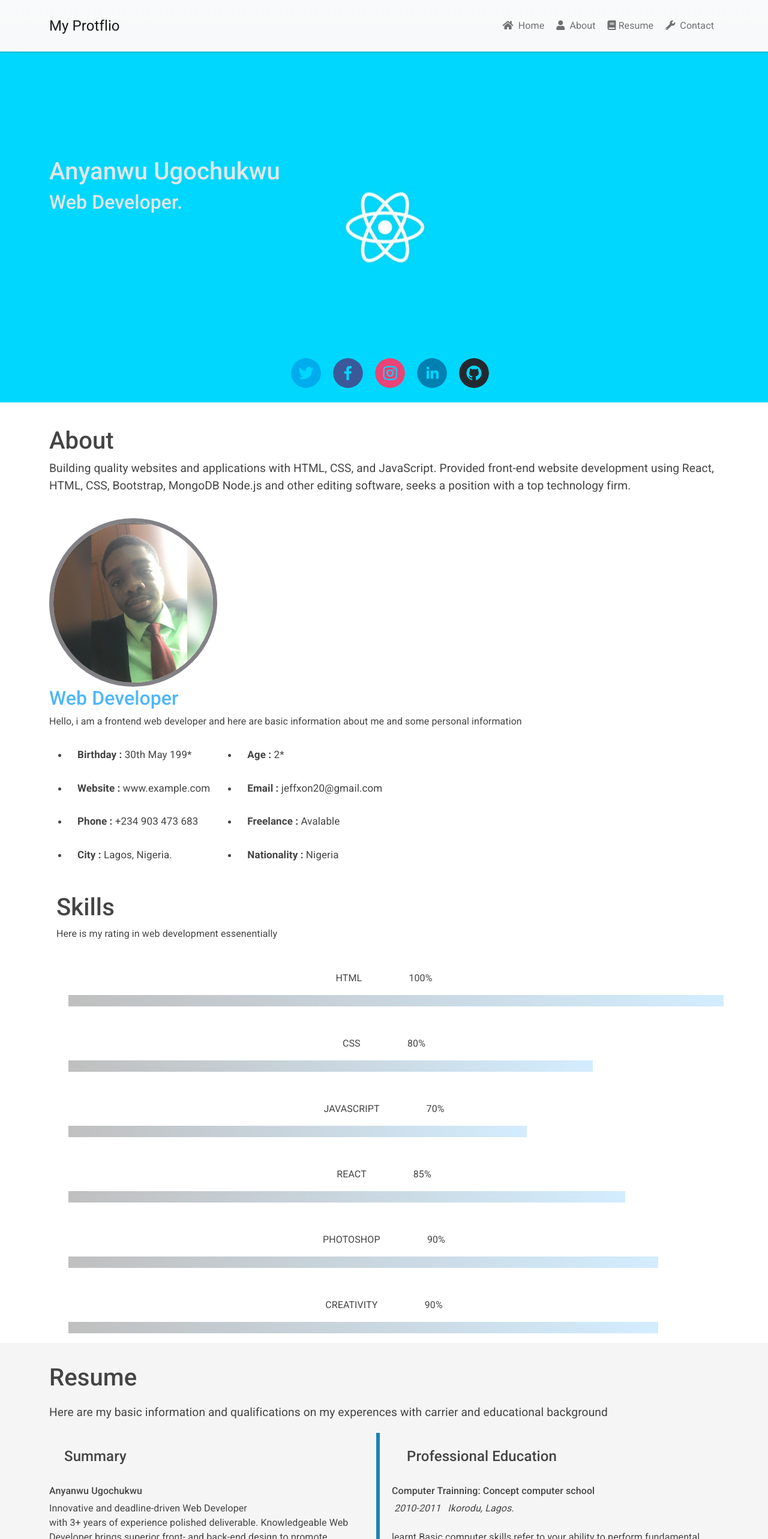
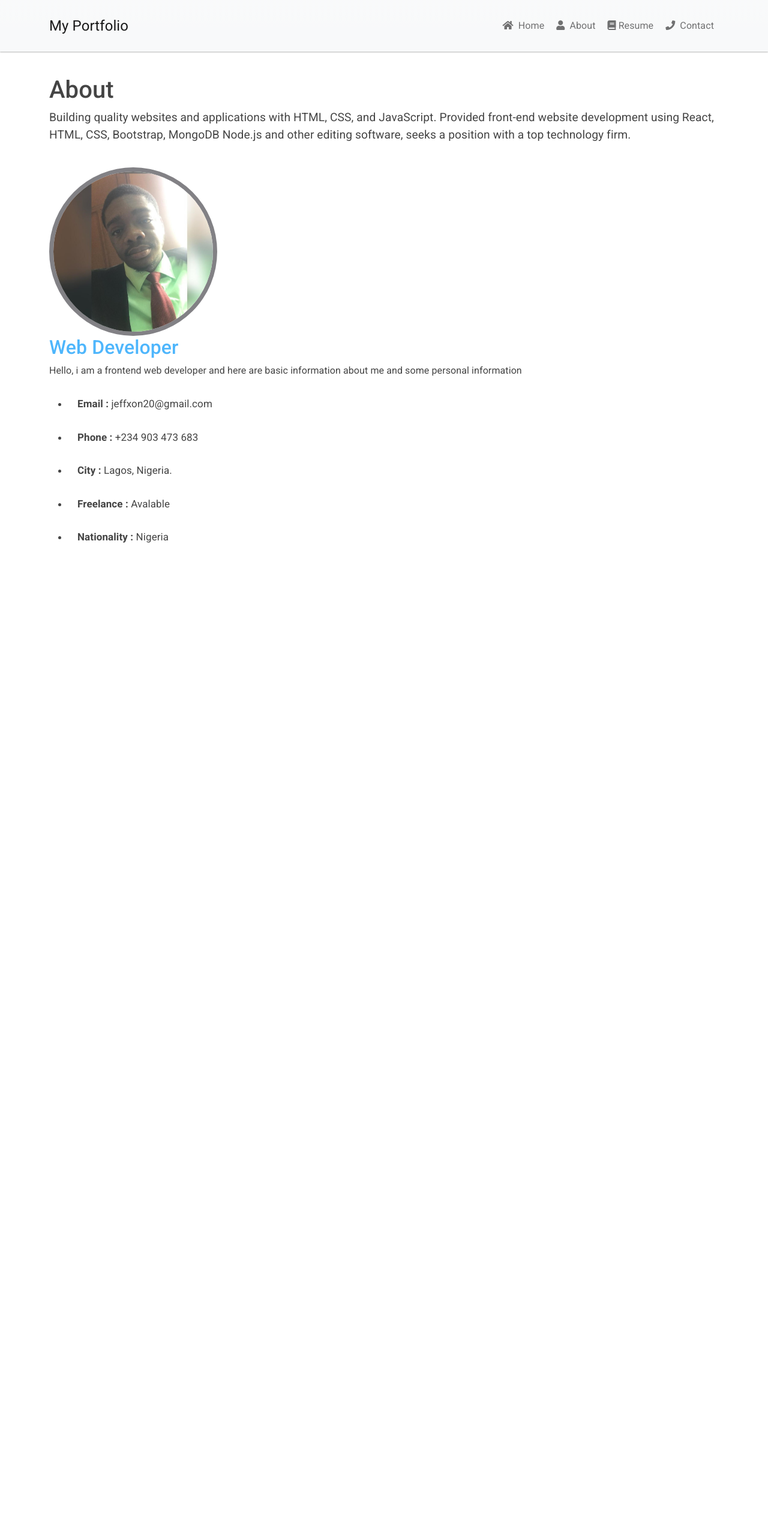
Before and after one commit to jeffxson/portfolio, a React (Create React App) app: page /about in a window 1280 px wide. Shown: the top 2566 px of the page at 60% size. After the commit the page ends 940 px from the top, so only its background shows below. Built offline with nearby package versions, Linux system fonts and the light colour scheme.

Commit message:
first commit

```diff
--- a/package.json
+++ b/package.json
@@ -12,6 +12,8 @@
     "react": "^17.0.2",
     "react-bootstrap": "^2.0.0-beta.6",
     "react-dom": "^17.0.2",
+    "react-router-bootstrap": "^0.25.0",
+    "react-router-dom": "^5.2.1",
     "react-scripts": "^4.0.3",
     "react-social-icons": "^5.6.1",
     "web-vitals": "^1.1.1"
--- a/src/App.js
+++ b/src/App.js
@@ -1,24 +1,25 @@
 import React from 'react'
+import { BrowserRouter as Router, Route } from 'react-router-dom'
 import Homescreen from './profolio/Homescreen'
 import AboutScreen from './profolio/AboutScreen'
 import Resume from './profolio/Resume'
+import ContactUs from './profolio/ContactUs'
 import Header from './profolio/container/Header'
 
 
 
 const App = () => {
   return (
-    <>
+    <Router>
      <Header />
     <main className='py'>
-     < Homescreen />
-     < AboutScreen />
-     < Resume />
-
+     <Route path= '/' component= {Homescreen} exact />
+     <Route path= '/about' component= {AboutScreen} exact />
+     <Route path= '/resume' component= {Resume} exact />
+     <Route path= '/contact' component= {ContactUs} exact />
 
     </main>
-
-  </>
+  </Router>
   )
 }
 
--- a/src/index.css
+++ b/src/index.css
@@ -19,7 +19,7 @@ i {
   background-repeat: no-repeat;
   background-size: cover;
   padding-top: 22vh;
-  padding-bottom: 1vh;
+  padding-bottom: 3.4vh;
 }
 .her1 h1 {
   color: rgb(230, 230, 230);
@@ -56,6 +56,14 @@ i {
 a:hover {
   color: teal;
 }
+.box1 {
+  flex: 1;
+  min-width: 24vh;
+}
+.box2 {
+  flex: 1;
+  min-width: 24vh;
+}
 
 .svg {
   border-radius: 50%;
@@ -71,6 +79,9 @@ a:hover {
 .container1 {
   margin: 0px;
   min-width: 30vh;
+}
+.mainer {
+  overflow: hidden;
 }
 
 .logo {
@@ -146,13 +157,16 @@ hr {
 }
 .boxin1 {
   flex: 1;
-  min-width: 24vh;
+  min-width: 22vh;
 }
 .boxin2 {
   flex: 1;
-  min-width: 24vh;
+  min-width: 22vh;
   padding-left: 20px;
   border-left: 6px solid rgb(28, 131, 179);
+}
+.boxin1 ul {
+  margin-left: 0;
 }
 
 .pp1 {
@@ -161,3 +175,135 @@ hr {
 .container2 h4 {
   padding: 25px;
 }
+
+.hh11 {
+  font-family: "Poppins", sans-serif, "arial";
+  font-weight: 600;
+  font-size: 72px;
+  color: white;
+  text-align: center;
+}
+
+h4 {
+  font-weight: 400;
+  font-size: 20px;
+  color: #9b9b9b;
+  line-height: 1.5;
+}
+
+/* ///// inputs /////*/
+
+input:focus ~ label,
+textarea:focus ~ label,
+input:valid ~ label,
+textarea:valid ~ label {
+  font-size: 0.75em;
+  color: #999;
+  top: -5px;
+  -webkit-transition: all 0.225s ease;
+  transition: all 0.225s ease;
+}
+
+.styled-input {
+  float: left;
+  width: 293px;
+  margin: 1rem 0;
+  position: relative;
+  border-radius: 4px;
+}
+
+@media only screen and (max-width: 768px) {
+  .styled-input {
+    width: 100%;
+  }
+}
+
+.styled-input label {
+  color: #999;
+  padding: 1.3rem 30px 1rem 30px;
+  position: absolute;
+  top: 10px;
+  left: 0;
+  -webkit-transition: all 0.25s ease;
+  transition: all 0.25s ease;
+  pointer-events: none;
+}
+
+.styled-input.wide {
+  width: 650px;
+  max-width: 100%;
+}
+
+input,
+textarea {
+  padding: 30px;
+  border: 0;
+  width: 100%;
+  font-size: 1rem;
+  background-color: whitesmoke;
+  color: white;
+  border-radius: 4px;
+}
+
+input:focus,
+textarea:focus {
+  outline: 0;
+}
+
+input:focus ~ span,
+textarea:focus ~ span {
+  width: 100%;
+  -webkit-transition: all 0.075s ease;
+  transition: all 0.075s ease;
+}
+
+textarea {
+  width: 100%;
+  min-height: 15em;
+}
+
+.input-container {
+  width: 650px;
+  max-width: 100%;
+  margin: 20px auto 25px auto;
+}
+
+.submit-btn {
+  float: right;
+  padding: 7px 35px;
+  border-radius: 60px;
+  display: inline-block;
+  background-color: #4b8cfb;
+  color: white;
+  font-size: 18px;
+  cursor: pointer;
+  box-shadow: 0 2px 5px 0 rgba(0, 0, 0, 0.06), 0 2px 10px 0 rgba(0, 0, 0, 0.07);
+  -webkit-transition: all 300ms ease;
+  transition: all 300ms ease;
+}
+
+.submit-btn:hover {
+  transform: translateY(1px);
+  box-shadow: 0 1px 1px 0 rgba(0, 0, 0, 0.1), 0 1px 1px 0 rgba(0, 0, 0, 0.09);
+}
+
+@media (max-width: 768px) {
+  .submit-btn {
+    width: 100%;
+    float: none;
+    text-align: center;
+  }
+}
+
+input[type="checkbox"] + label {
+  color: #ccc;
+  font-style: italic;
+}
+
+input[type="checkbox"]:checked + label {
+  color: #f00;
+  font-style: normal;
+}
+.row h1 {
+  padding-top: 50px;
+}
--- a/src/profolio/AboutScreen.js
+++ b/src/profolio/AboutScreen.js
@@ -6,6 +6,9 @@ const AboutScreen = () => {
     return (
         <>
             <Container >
+                <div className='mainer'>
+
+
                 <h1 className= 'h11'>About</h1>
                 <p className='p11'>
             Building quality websites and applications with HTML, CSS, and JavaScript. Provided front-end website development using React, HTML, CSS, Bootstrap, MongoDB Node.js and other editing software, seeks a position with a top technology firm.
@@ -27,51 +30,24 @@ const AboutScreen = () => {
                     Hello, i am a frontend web developer and here are basic information about me and some personal information
                 </p>
                 <div className= 'new-box' >
-                   <ul className = "basic-info">
-                       <li> <b>Birthday  :</b> 30th May 199*</li>
-                       <li> <b>Website  :</b> www.example.com</li>
+                    <div className ='boxer1'>
+                         <ul className = "basic-info">
+
+                       <li> <b>Email :</b> jeffxon20@gmail.com</li>
                        <li> <b>Phone :</b> +234 903 473 683</li>
                        <li> <b>City :</b> Lagos, Nigeria. </li>
-                       </ul>
-                      <ul className = "basic-info">
-                      <li> <b>Age :</b> 2*</li>
-                       <li> <b>Email :</b> jeffxon20@gmail.com</li>
                        <li> <b>Freelance :</b> Avalable</li>
                        <li> <b>Nationality :</b> Nigeria</li>
+                       </ul>
+                    </div>
 
-                      </ul>
 
                </div>
 
               </div>
             </div>
             </div>
-
-            <Container>
-            <div className='skill'>
-                <h1>Skills</h1>
-                Here is my rating in web development essenentially
-                <p>HTML &ensp;&ensp;&ensp;&ensp;&ensp;
-                    &ensp;&ensp;&ensp; 100%</p>
-                <hr className = 'he1'size= '100' ></hr>
-                <p>CSS &ensp;&ensp;&ensp;&ensp;&ensp;
-                    &ensp;&ensp;&ensp; 80%</p>
-                <hr className = 'he2'size= '100' ></hr>
-                <p>JAVASCRIPT &ensp;&ensp;&ensp;&ensp;&ensp;
-                    &ensp;&ensp;&ensp; 70%</p>
-                <hr className = 'he3'size= '100' ></hr>
-                <p>REACT &ensp;&ensp;&ensp;&ensp;&ensp;
-                    &ensp;&ensp;&ensp; 85%</p>
-                <hr className = 'he4'size= '100' ></hr>
-                <p>PHOTOSHOP &ensp;&ensp;&ensp;&ensp;&ensp;
-                    &ensp;&ensp;&ensp; 90%</p>
-                <hr className = 'he5'size= '100' ></hr>
-                <p>CREATIVITY &ensp;&ensp;&ensp;&ensp;&ensp;
-                    &ensp;&ensp;&ensp; 90%</p>
-                <hr className = 'he5'size= '100' ></hr>
             </div>
-
-            </Container >
             </Container >
 
 
--- /dev/null
+++ b/src/profolio/ContactUs.js
@@ -0,0 +1,49 @@
+import React from 'react'
+
+const ContactUs = () => {
+    return (
+        <>
+        <div className="container">
+	<div className="row">
+			<h1 classname='hh11'>Contact us</h1>
+	</div>
+	<div className="row">
+			<h4 >We'd love to hear from you!</h4>
+	</div>
+	<div className="row input-container">
+			<div className="col-xs-12">
+				<div className="styled-input wide">
+					<input type="text" required />
+					<label>Name</label>
+				</div>
+			</div>
+			<div className="col-md-6 col-sm-12">
+				<div className="styled-input">
+					<input type="text" required />
+					<label>Email</label>
+				</div>
+			</div>
+			<div className="col-md-6 col-sm-12">
+				<div className="styled-input">
+					<input type="text" required />
+					<label>Phone Number</label>
+				</div>
+			</div>
+			<div className="col-xs-12">
+				<div className="styled-input wide">
+					<textarea required></textarea>
+					<label>Message</label>
+				</div>
+			</div>
+			<div className="col-xs-12">
+				<div className="btn-lrg submit-btn">Send Message</div>
+			</div>
+	</div>
+</div>
+
+
+        </>
+    )
+}
+
+export default ContactUs
--- a/src/profolio/Resume.js
+++ b/src/profolio/Resume.js
@@ -15,7 +15,7 @@ const Resume = () =>  {
                 <h6>Anyanwu Ugochukwu</h6>
 
 <p>
-      Innovative and deadline-driven Web Developer <br/>
+      Innovative and deadline-driven Web Developer with a passion for web design <br/>
 with 3+ years of experience polished deliverable. Knowledgeable Web Developer brings superior front- and back-end design to promote organization-specific website presence. Thorough comprehension of complex HTML, CSS and JavaScript programming languages to generate custom webpage design.
 </p>
 <ul>
@@ -62,13 +62,16 @@ with 3+ years of experience polished deliverable. Knowledgeable Web Developer br
 <h6>Swintec Computer institute </h6>
             <i>2018-2019 </i>  <i> Owerri, Imo.</i>
             <br/>
-            learnt Basic progamming languages introduction and reviewing of projects languages included <br/>
+            learnt Basic progamming languages and creation of projects languages <br/>
             <ul>
     <li> JavaScript</li>
     <li> REACT  </li>
     <li> CSS </li>
     <li>  HTML</li>
     <li> BOOTSTRAP</li>
+    <br/>
+    Orders includes:
+    <br/>
     <li> POSTMAN </li>
     <li>MONGODB  </li>
 
--- a/src/profolio/container/Header.js
+++ b/src/profolio/container/Header.js
@@ -7,14 +7,14 @@ const Header = () => {
         <header>
         <Navbar bg="light"  varient ='dark' expand="lg" collapseOnSelect>
             <Container>
-    <Navbar.Brand href="#home">My Protflio</Navbar.Brand>
+    <Navbar.Brand href="#home">My Portfolio</Navbar.Brand>
     <Navbar.Toggle aria-controls="basic-navbar-nav" />
     <Navbar.Collapse id="basic-navbar-nav">
       <Nav className="ml-auto">
-        <Nav.Link href="#home"><i className = "fas fa-home"></i> Home</Nav.Link>
-        <Nav.Link href="#About"> <i className = "fas fa-user"></i> About</Nav.Link>
-        <Nav.Link href="#Resume"><i className = "fas fa-book"></i>Resume</Nav.Link>
-        <Nav.Link href="#Services"><i className = "fas fa-wrench"></i> Contact</Nav.Link>
+        <Nav.Link href="/"><i className = "fas fa-home"></i> Home</Nav.Link>
+        <Nav.Link href="/about"> <i className = "fas fa-user"></i> About</Nav.Link>
+        <Nav.Link href="/resume"><i className = "fas fa-book"></i>Resume</Nav.Link>
+        <Nav.Link href="/contact"><i className = "fas fa-phone"></i> Contact</Nav.Link>
       </Nav>
     </Navbar.Collapse>
     </Container>
```
Also changed, not shown: 1 other file (tests, documents, lock files or other folders).
